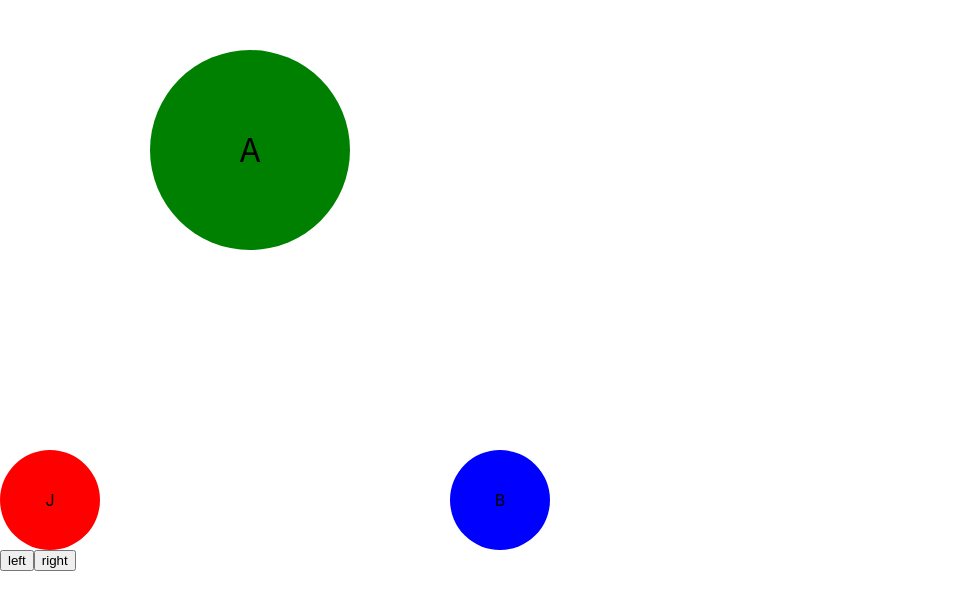
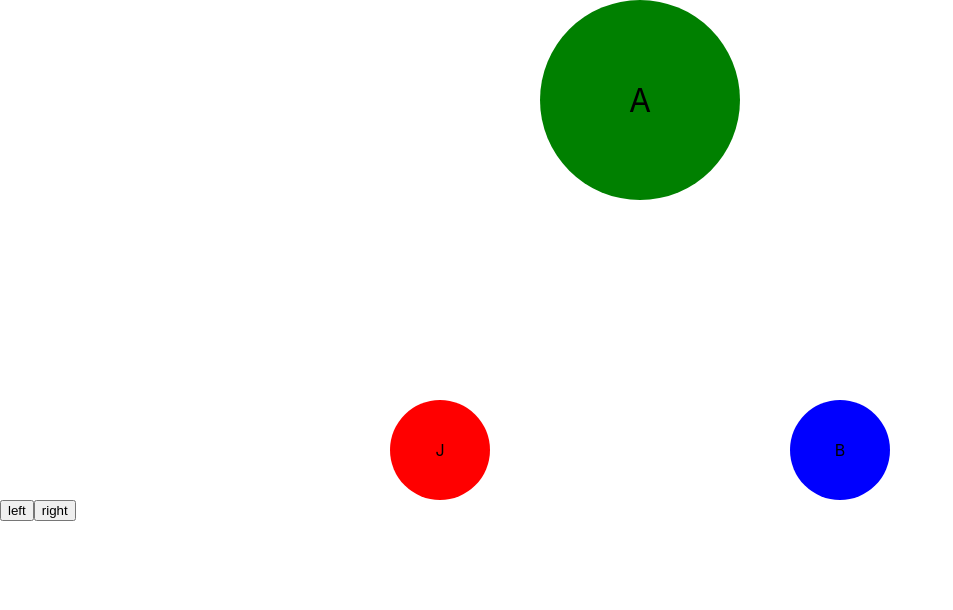
Before and after one commit to khg0712/react-pattern, a Next.js app in the folder next/nexty/: page / in a window 1280 px wide. Shown: the top 610 px of the page, without its empty margins (0-953 px from the left). Built offline with nearby package versions, Linux system fonts and the light colour scheme.

Commit message:
sass 마이그레이션

```diff
--- a/next/nexty/components/Lotation/LotationItem.tsx
+++ b/next/nexty/components/Lotation/LotationItem.tsx
@@ -1,5 +1,5 @@
 import { Product } from "../../types/Product";
-import style from "../../styles/Lotation.module.css";
+import style from "../../styles/Lotation.module.scss";
 
 interface LotationItemProp {
 	onClick?: () => void;
@@ -20,8 +20,8 @@ export default function LotationItem({
 }: LotationItemProp) {
 	const className = getClassName(order);
 	return (
-		<div className={`${style.lotationItem} ${className}`} onClick={onClick}>
+		<li className={`${style.lotationItem} ${className}`} onClick={onClick}>
 			{value.name}
-		</div>
+		</li>
 	);
 }
--- a/next/nexty/components/Lotation/LotationWrapper.tsx
+++ b/next/nexty/components/Lotation/LotationWrapper.tsx
@@ -1,6 +1,6 @@
 import { Product } from "../../types/Product";
 import LotationItem from "./LotationItem";
-import style from "../../styles/Lotation.module.css";
+import style from "../../styles/Lotation.module.scss";
 
 interface LotationWrapperProp {
 	selectedIds: number[];
@@ -29,5 +29,5 @@ export default function LotationWrapper({
 			<LotationItem value={arr[indexes[i]]} order={positions[i]} key={i} />
 		);
 	});
-	return <div className={style.lotationWrapper}>{selectedItemEls}</div>;
+	return <ol className={style.lotationWrapper}>{selectedItemEls}</ol>;
 }
--- /dev/null
+++ b/next/nexty/next.config.js
@@ -0,0 +1,7 @@
+const path = require('path')
+
+module.exports = {
+  sassOptions: {
+    includePaths: [path.join(__dirname, 'styles')],
+  },
+}
--- a/next/nexty/package.json
+++ b/next/nexty/package.json
@@ -10,7 +10,8 @@
   "dependencies": {
     "next": "10.0.6",
     "react": "17.0.1",
-    "react-dom": "17.0.1"
+    "react-dom": "17.0.1",
+    "sass": "^1.32.7"
   },
   "devDependencies": {
     "@types/node": "^14.14.28",
--- a/next/nexty/pages/index.tsx
+++ b/next/nexty/pages/index.tsx
@@ -1,7 +1,7 @@
 import React from "react";
 import LotationWrapper from "../components/Lotation/LotationWrapper";
 import useLotation from "../hooks/useLotation";
-import style from "../styles/Lotation.module.css";
+import style from "../styles/Lotation.module.scss";
 
 export default function Lotation() {
 	const {
@@ -21,7 +21,7 @@ export default function Lotation() {
 				positions={positions}
 				phase={phase}
 			/>
-			<div style={{ marginTop: 50 }}>
+			<div className={style.buttonWrapper}>
 				<button onClick={onLeft}>left</button>
 				<button onClick={onRight}>right</button>
 			</div>
--- a/next/nexty/styles/Lotation.module.css
+++ /dev/null
@@ -1,54 +0,0 @@
-.lotationWrapper {
-  display: block;
-  position: relative;
-  width: 500px;
-  height: 500px;
-}
-
-.lotationWrapper > div {
-  /* 보이지 않는 요소를 위한 스타일 */
-  opacity: 0;
-  visibility: hidden;
-  height: 0;
-}
-
-.lotationWrapper > .lotationItem.visible {
-  opacity: 1;
-  visibility: visible;
-}
-
-.lotationWrapper > .lotationItem {
-  position: absolute;
-  top: 0;
-  left: 0;
-  width: 100px;
-  height: 100px;
-  border-radius: 50%;
-  text-align: center;
-  line-height: 100px;
-  transition: transform 0.5s;
-}
-
-.lotationWrapper > .item-0 {
-  transform: translate(0, 450px);
-}
-
-.lotationWrapper > .item-1 {
-  transform: translate(200px, 100px) scale(2);
-}
-
-.lotationWrapper > .item-2 {
-  transform: translate(450px, 450px);
-}
-
-.lotationWrapper > .lotationItem:nth-child(1) {
-  background-color: red;
-}
-
-.lotationWrapper > .lotationItem:nth-child(2) {
-  background-color: green;
-}
-
-.lotationWrapper > .lotationItem:nth-child(3) {
-  background-color: blue;
-}
--- /dev/null
+++ b/next/nexty/styles/Lotation.module.scss
@@ -0,0 +1,68 @@
+.lotationWrapper {
+  $wrapper_width: 500px;
+  $wrapper_height: 500px;
+
+  display: block;
+  position: relative;
+  width: $wrapper_width;
+  height: $wrapper_height;
+  margin: 0 auto;
+
+  > div {
+    /* 보이지 않는 요소를 위한 스타일 */
+    opacity: 0;
+    visibility: hidden;
+    height: 0;
+  }
+
+  .lotationItem {
+    $width: 100px;
+    $height: 100px;
+
+    position: absolute;
+    top: 0;
+    left: 0;
+    width: $width;
+    height: $height;
+    border-radius: 50%;
+    text-align: center;
+    line-height: 100px;
+    transition: transform 0.5s;
+
+    &.visible {
+      opacity: 1;
+      visibility: visible;
+    }
+
+    &.item-0 {
+      $y: ($wrapper_height - $height);
+      transform: translate(0, $y);
+    }
+
+    &.item-1 {
+      $w: $width * 2;
+      $h: $height * 2;
+      $x: ($wrapper_width - $w - $width);
+      $y: ($h - $height) / 2;
+      transform: translate($x, $y) scale(2);
+    }
+
+    &.item-2 {
+      $x: ($wrapper_width - $width);
+      $y: ($wrapper_height - $height);
+      transform: translate($x, $y);
+    }
+
+    &:nth-child(1) {
+      background-color: red;
+    }
+
+    &:nth-child(2) {
+      background-color: green;
+    }
+
+    &:nth-child(3) {
+      background-color: blue;
+    }
+  }
+}
```
Also changed, not shown: next/nexty/styles/Home.module.css (deleted, +0 -122 lines), 1 other file (tests, documents, lock files or other folders).
